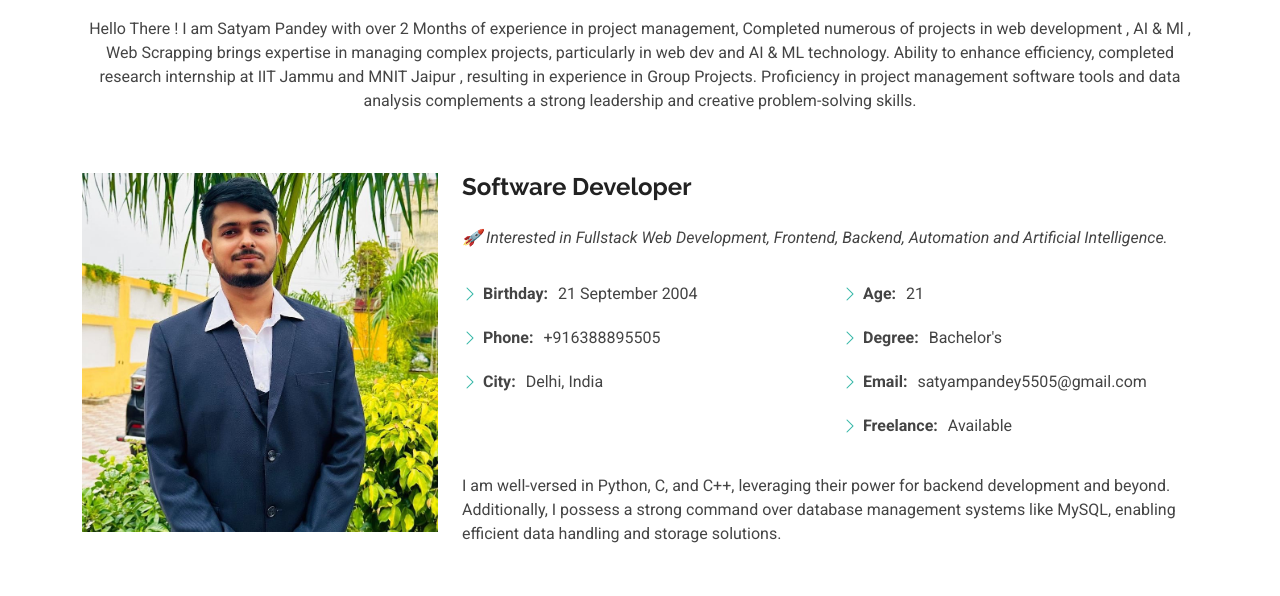
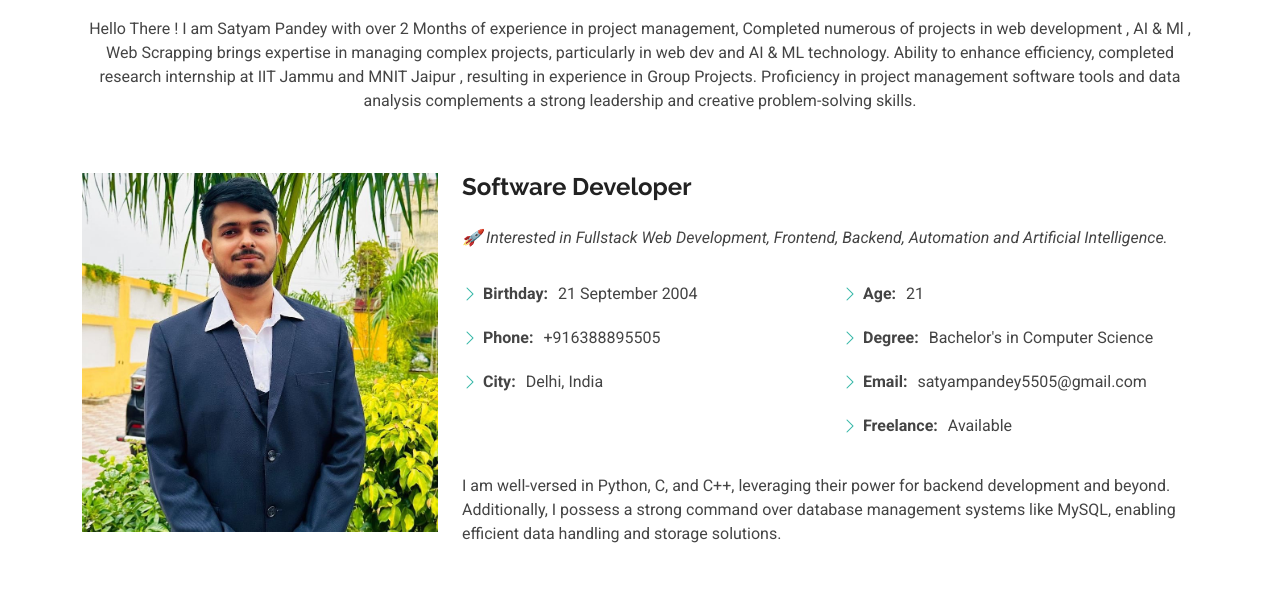
Before and after one commit to satyampandey444/My_Portfolio, a plain HTML site: page about.html in a window 1280 px wide. Shown: the part 204-800 px from the top of the page. Drawn offline with Linux system fonts and the light colour scheme.

Commit message:
Update about.html

```diff
--- a/about.html
+++ b/about.html
@@ -102,7 +102,7 @@
               <div class="col-lg-6">
                 <ul>
                   <li><i class="bi bi-chevron-right"></i> <strong>Age:</strong> <span>21</span></li>
-                  <li><i class="bi bi-chevron-right"></i> <strong>Degree:</strong> <span>Bachelor's</span></li>
+                  <li><i class="bi bi-chevron-right"></i> <strong>Degree:</strong> <span>Bachelor's in Computer Science</span></li>
                   <li><i class="bi bi-chevron-right"></i> <strong>Email:</strong> <span>satyampandey5505@gmail.com</span></li>
                   <li><i class="bi bi-chevron-right"></i> <strong>Freelance:</strong> <span>Available</span></li>
                 </ul>
```
